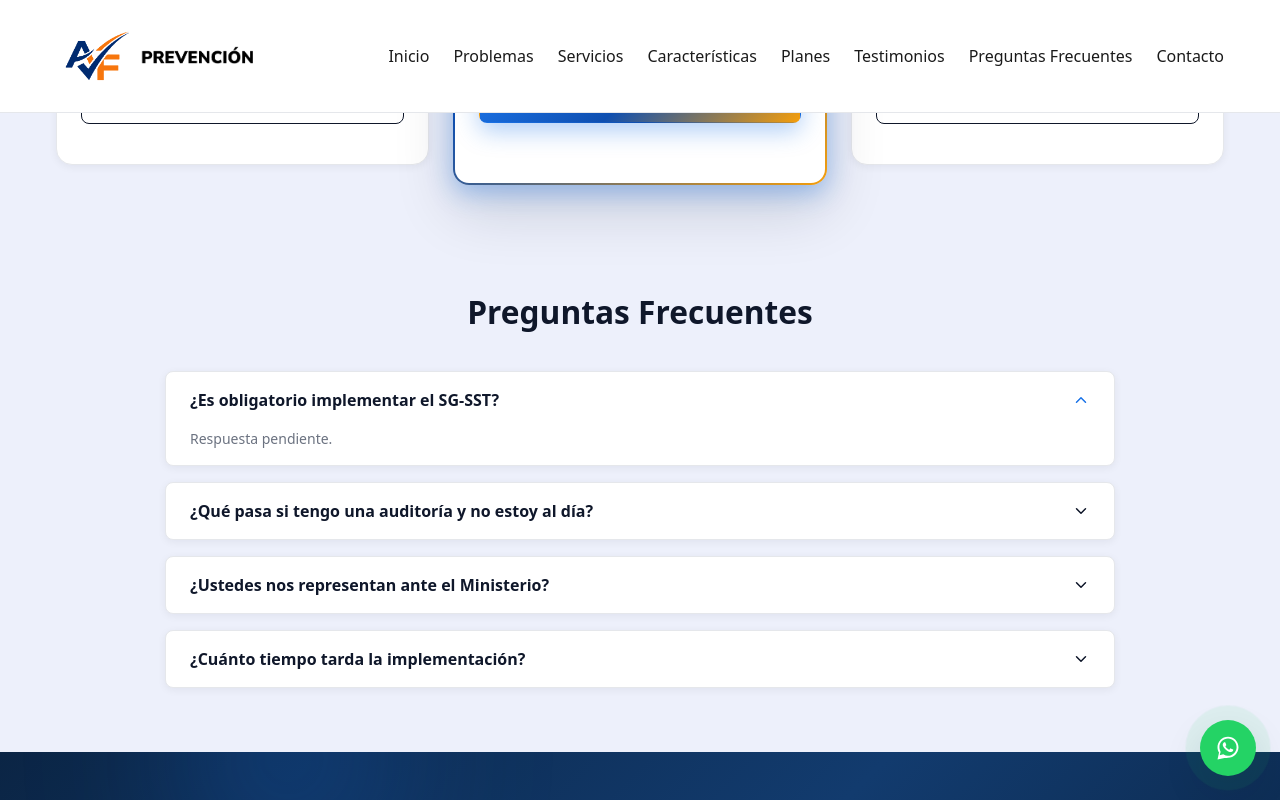
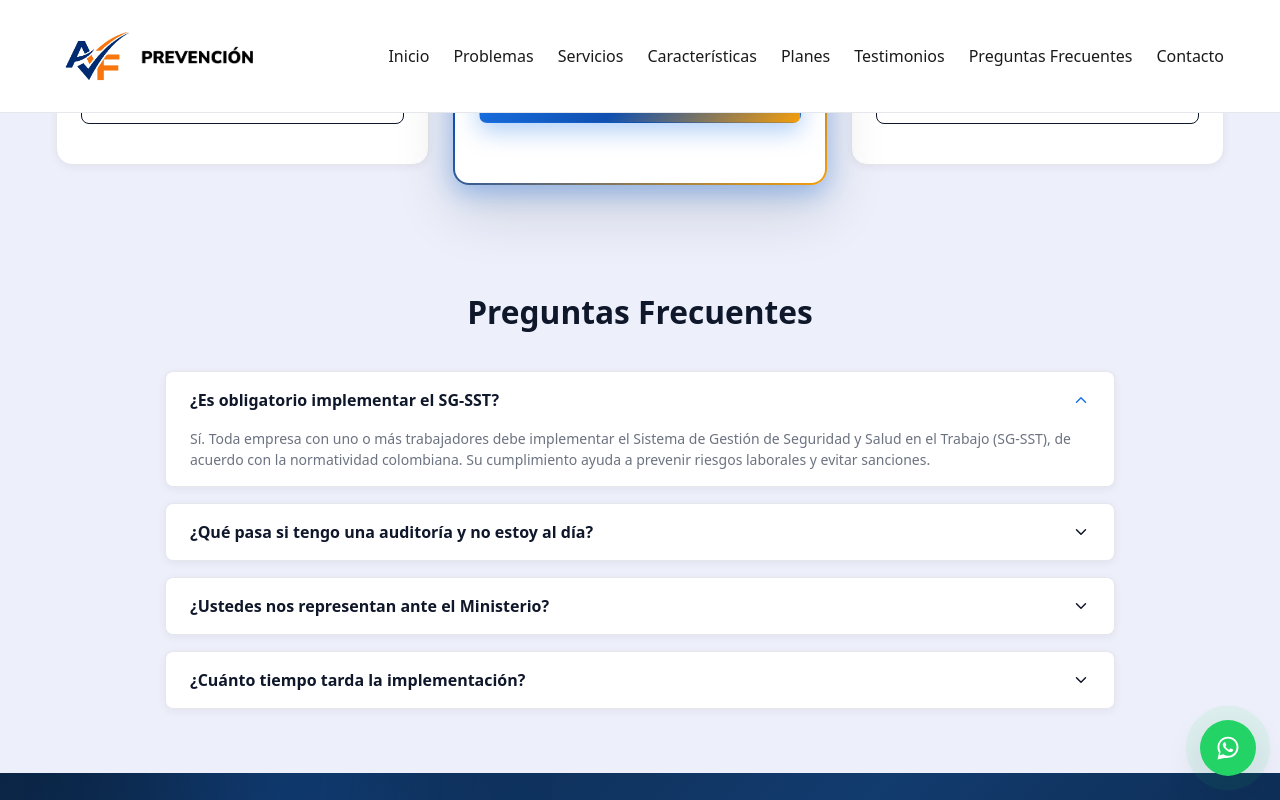
Before and after one commit to Kaneki-1317/sgsst-landing, a React (Vite) app in the folder AFprevencion/: page / in a window 1280 px wide. Both pictures are taken after a click on the button "¿Es obligatorio implementar el SG-SST?". Shown: the part 4228-5028 px from the top of the page. Built offline with nearby package versions, Linux system fonts and the light colour scheme.

Commit message:
feat: :art: Agrega contenido real a Preguntas Frecuentes
Reemplaza las respuestas placeholder del acordeón de FAQ con el
contenido definitivo sobre obligatoriedad, auditorías, representación
ante el Ministerio y tiempos de implementación del SG-SST.

```diff
--- a/AFprevencion/src/components/sections/FAQ/FAQ.jsx
+++ b/AFprevencion/src/components/sections/FAQ/FAQ.jsx
@@ -15,10 +15,26 @@ function IconChevronDown() {
 }
 
 const questions = [
-  '¿Es obligatorio implementar el SG-SST?',
-  '¿Qué pasa si tengo una auditoría y no estoy al día?',
-  '¿Ustedes nos representan ante el Ministerio?',
-  '¿Cuánto tiempo tarda la implementación?',
+  {
+    question: '¿Es obligatorio implementar el SG-SST?',
+    answer:
+      'Sí. Toda empresa con uno o más trabajadores debe implementar el Sistema de Gestión de Seguridad y Salud en el Trabajo (SG-SST), de acuerdo con la normatividad colombiana. Su cumplimiento ayuda a prevenir riesgos laborales y evitar sanciones.',
+  },
+  {
+    question: '¿Qué pasa si tengo una auditoría y no estoy al día?',
+    answer:
+      'Si tu empresa no cumple con los requisitos del SG-SST, puede recibir requerimientos, sanciones económicas e incluso la suspensión de actividades en casos graves. Nosotros te ayudamos a prepararte para afrontar auditorías con tranquilidad.',
+  },
+  {
+    question: '¿Ustedes nos representan ante el Ministerio?',
+    answer:
+      'Sí. Brindamos acompañamiento durante visitas, requerimientos y procesos relacionados con las autoridades competentes, ofreciendo asesoría técnica para que tu empresa responda de manera adecuada.',
+  },
+  {
+    question: '¿Cuánto tiempo tarda la implementación?',
+    answer:
+      'Depende del tamaño de la empresa y del estado actual de cumplimiento. En la mayoría de los casos, la implementación inicial puede realizarse en pocas semanas, siguiendo un cronograma adaptado a las necesidades de cada organización.',
+  },
 ]
 
 function FAQ() {
@@ -36,7 +52,7 @@ function FAQ() {
         </Reveal>
 
         <StaggerContainer as="div" className={styles.list} staggerChildren={0.06}>
-          {questions.map((question, index) => {
+          {questions.map(({ question, answer }, index) => {
             const isOpen = openIndex === index
             const panelId = `faq-panel-${index}`
 
@@ -65,8 +81,7 @@ function FAQ() {
                       transition={{ duration: 0.3, ease: EASE_SNAPPY }}
                     >
                       <div className={styles.answerInner}>
-                        {/* TODO: reemplazar por el texto real de la respuesta cuando se entregue */}
-                        <p>Respuesta pendiente.</p>
+                        <p>{answer}</p>
                       </div>
                     </motion.div>
                   )}
```
